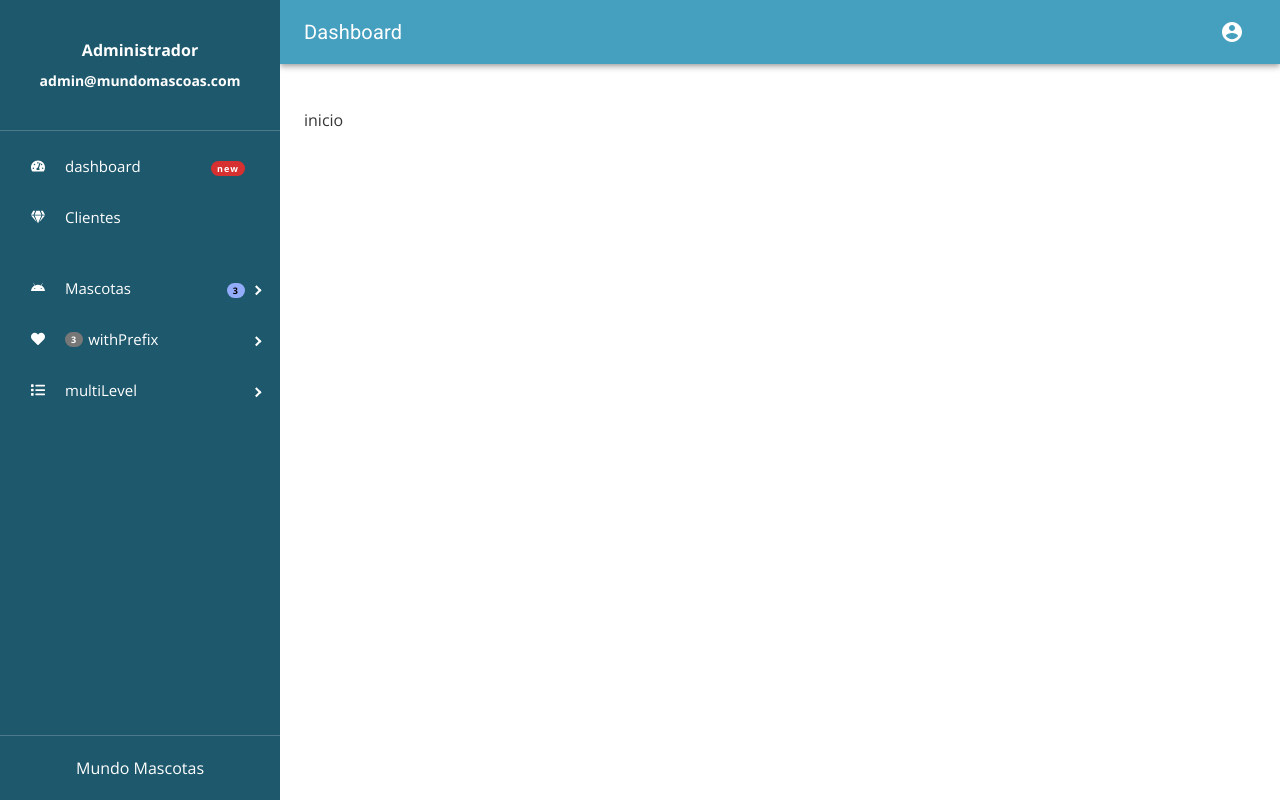
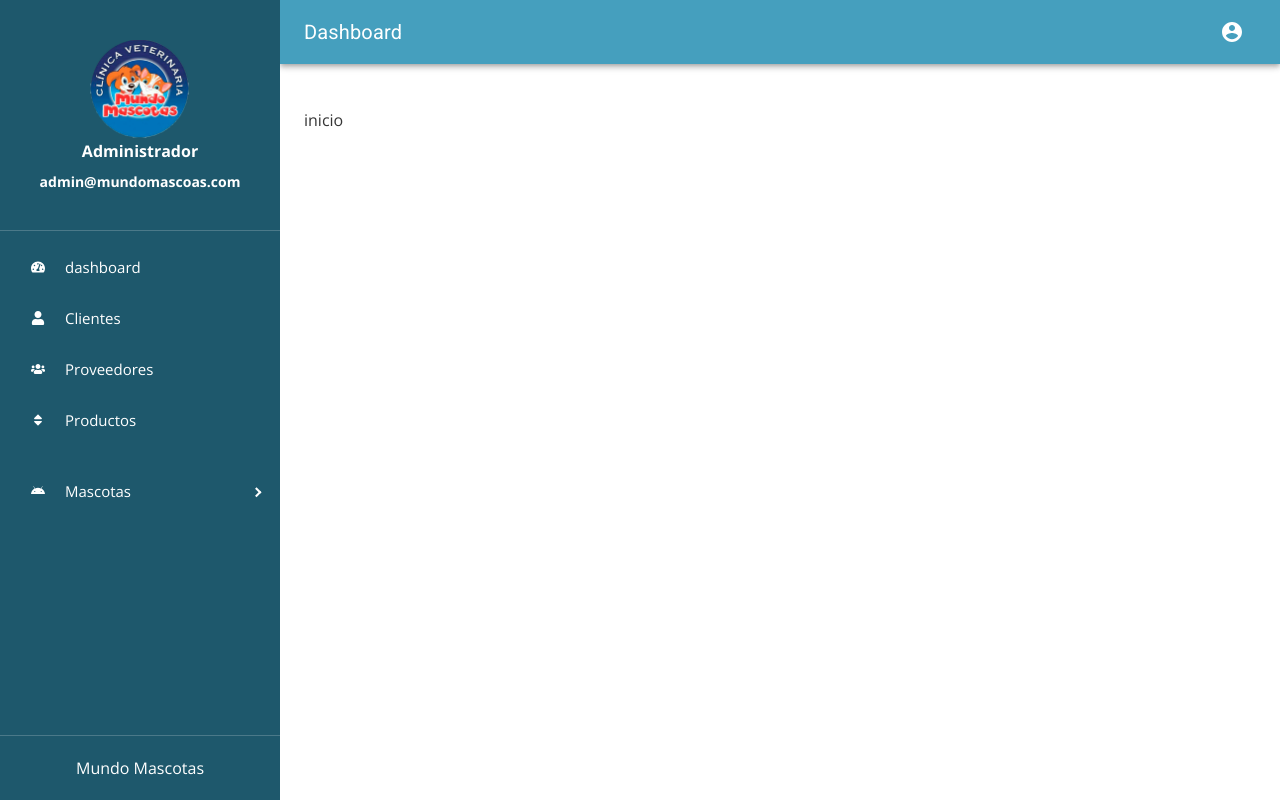
Before and after one commit to Alexander-Luna/veterinaria_mundo_mascotas, a React (Create React App) app in the folder frontend/: page /dashboard in a window 1280 px wide. Built offline with nearby package versions, Linux system fonts and the light colour scheme.

Commit message:
cambio estilos

```diff
--- a/frontend/src/components/Pages/dashboard/Aside.jsx
+++ b/frontend/src/components/Pages/dashboard/Aside.jsx
@@ -1,5 +1,7 @@
 import React from "react";
 import { NavLink } from "react-router-dom";
+import logo from '../../img/logopeque.png';
+
 import {
   ProSidebar,
   Menu,
@@ -15,7 +17,7 @@ import {
   FaList,
   FaGithub,
   FaRegLaughWink,
-  FaHeart, FaUsers, FaAndroid
+  FaHeart, FaUsers, FaAndroid, FaUser, FaSort
 } from "react-icons/fa";
 
 import { useLocation } from "react-router-dom";
@@ -31,6 +33,8 @@ const Aside = ({toggled, handleToggleSidebar }) => {
     >
       <SidebarHeader>
         <div className="sidebar-header">
+          <img className="logo" src={logo}
+          />
           <p className="user-name text-white mb-2">Administrador</p>
           <p className="user-email">admin@mundomascoas.com</p>
         </div>
@@ -40,26 +44,32 @@ const Aside = ({toggled, handleToggleSidebar }) => {
         <Menu iconShape="circle">
           <MenuItem
             icon={<FaTachometerAlt />}
-            suffix={
-              <span className="badge red">
-                new
-              </span>
-            }
           >
             <NavLink exact to={"/dashboard"}>
               dashboard
             </NavLink>
           </MenuItem>
-          <MenuItem icon={<FaGem />}>
+          <MenuItem icon={<FaUser />}>
             {" "}
             <NavLink to="/clientes">
               Clientes
             </NavLink>
           </MenuItem>
+          <MenuItem icon={<FaUsers />}>
+            {" "}
+            <NavLink to="/clientes">
+              Proveedores
+            </NavLink>
+          </MenuItem>
+          <MenuItem icon={<FaSort />}>
+            {" "}
+            <NavLink to="/clientes">
+              Productos
+            </NavLink>
+          </MenuItem>
         </Menu>
         <Menu iconShape="circle">
           <SubMenu
-            suffix={<span className="badge yellow">3</span>}
             title="Mascotas"
             icon={<FaAndroid />}
             data-element={location.pathname}
@@ -76,12 +86,11 @@ const Aside = ({toggled, handleToggleSidebar }) => {
             </MenuItem>
             <MenuItem>
               <NavLink exact to={"/"}>
-                submenu Home 2
+                Historia Clinica
               </NavLink>
             </MenuItem>
-            <MenuItem>submenu 3</MenuItem>
           </SubMenu>
-          <SubMenu
+{/*          <SubMenu
             prefix={<span className="badge gray">3</span>}
             title="withPrefix"
             icon={<FaHeart />}
@@ -94,8 +103,8 @@ const Aside = ({toggled, handleToggleSidebar }) => {
             </MenuItem>
             <MenuItem>submenu 2</MenuItem>
             <MenuItem>submenu 3</MenuItem>
-          </SubMenu>
-          <SubMenu
+          </SubMenu>*/}
+{/*          <SubMenu
             title="multiLevel"
             icon={<FaList />}
           >
@@ -116,8 +125,9 @@ const Aside = ({toggled, handleToggleSidebar }) => {
                 </MenuItem>
               </SubMenu>
             </SubMenu>
-          </SubMenu>
+          </SubMenu>*/}
         </Menu>
+
       </SidebarContent>
 
       <SidebarFooter style={{ textAlign: "center" }}>
--- a/frontend/src/components/Pages/dashboard/style.scss
+++ b/frontend/src/components/Pages/dashboard/style.scss
@@ -23,6 +23,11 @@ $breakpoint-xxl: 1600px !default;
 
 .MuiAppBar-colorPrimary{
   background-color: #459fbe !important;
+}
+.logo{
+  margin: 0;
+  padding: 0;
+  width: 100px;
 }
 body {
   margin: 0;
```
Also changed, not shown: frontend/src/components/img/logopeque.png (added).
